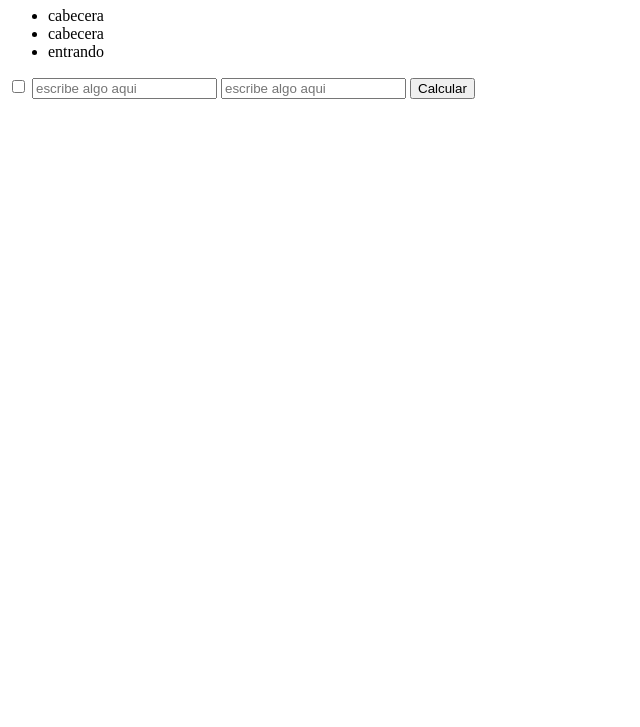
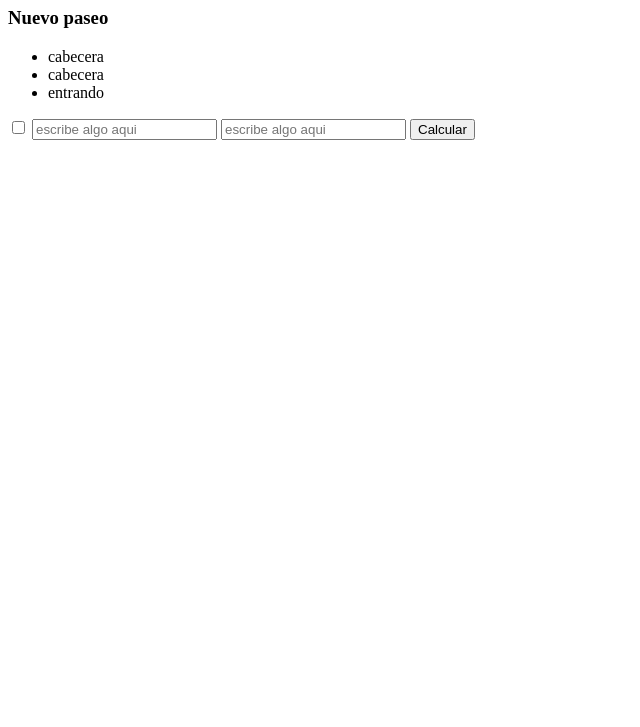
Before and after one commit to MLMarce/Cursojavascript, a plain HTML site: page index.html in a window 1280 px wide. Shown: the part 73-800 px from the top of the page, without its empty margins (0-640 px from the left). Drawn offline with Linux system fonts and the light colour scheme.

Commit message:
terminada la cabecera

```diff
--- a/index.html
+++ b/index.html
@@ -10,6 +10,7 @@
 
     <div class="cabecera">
         <nav>
+            <h3>Nuevo paseo</h3>
             <ul>
                 <li>cabecera</li>
                 <li>cabecera</li>
```
